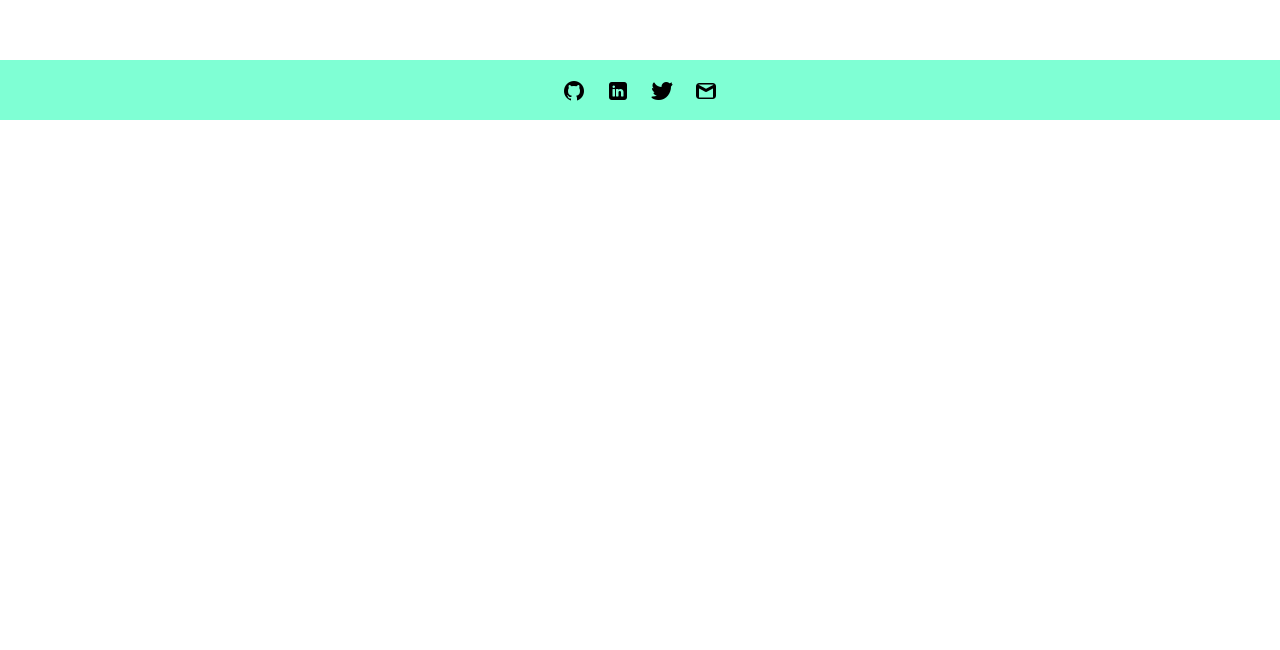
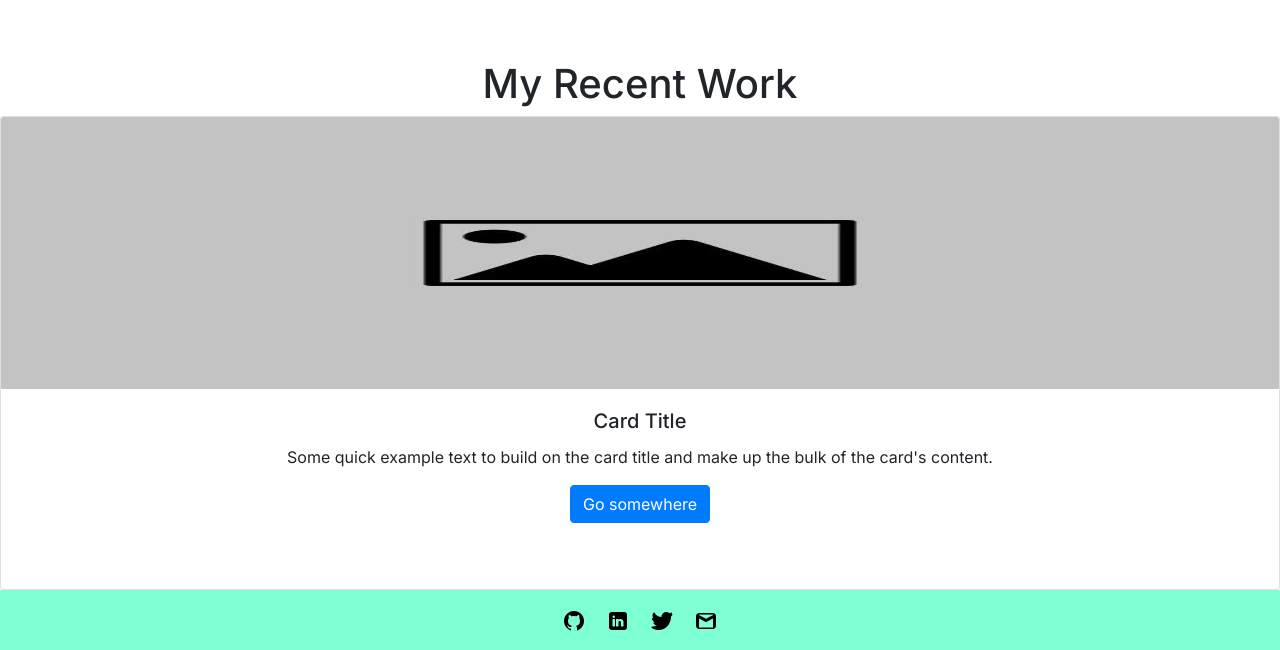
Before and after one commit to nriqu322/portfolio-ls, a React (Create React App) app: page / in a window 1280 px wide. Shown: the part 740-1390 px from the top of the page. Before the commit the page ends 860 px from the top, so only its background shows below. Built offline with nearby package versions, Linux system fonts and the light colour scheme.

Commit message:
add project card model to portfolio section

```diff
--- a/src/App.js
+++ b/src/App.js
@@ -1,7 +1,8 @@
 import React from 'react';
 import Header from './components/Header';
+import Main from './components/Main';
+import Portfolio from './components/Portfolio';
 import Footer from './components/Footer';
-import Main from './components/Main';
 import 'bootstrap/dist/css/bootstrap.min.css';
 import './App.css';
 
@@ -9,6 +10,7 @@ const App = () => (
   <div>
     <Header />
     <Main />
+    <Portfolio />
     <Footer />
   </div>
 );
--- a/src/components/Portfolio.js
+++ b/src/components/Portfolio.js
@@ -0,0 +1,24 @@
+import React from 'react';
+import { Card, Button } from 'react-bootstrap';
+import defaultImage from '../assets/images/default-image.jpg';
+
+const Portfolio = () => (
+  <div>
+    <h1>My Recent Work</h1>
+    <div className="portfolio-cards">
+      <Card style={{ width: '369', height: '474px' }}>
+        <Card.Img variant="top" src={defaultImage} style={{ height: '272px' }} />
+        <Card.Body>
+          <Card.Title>Card Title</Card.Title>
+          <Card.Text>
+            Some quick example text to build on the card title and make up the bulk of
+            the card&apos;s content.
+          </Card.Text>
+          <Button variant="primary">Go somewhere</Button>
+        </Card.Body>
+      </Card>
+    </div>
+  </div>
+);
+
+export default Portfolio;
```
Also changed, not shown: src/assets/images/default-image.jpg (added), 1 other file (tests, documents, lock files or other folders).
